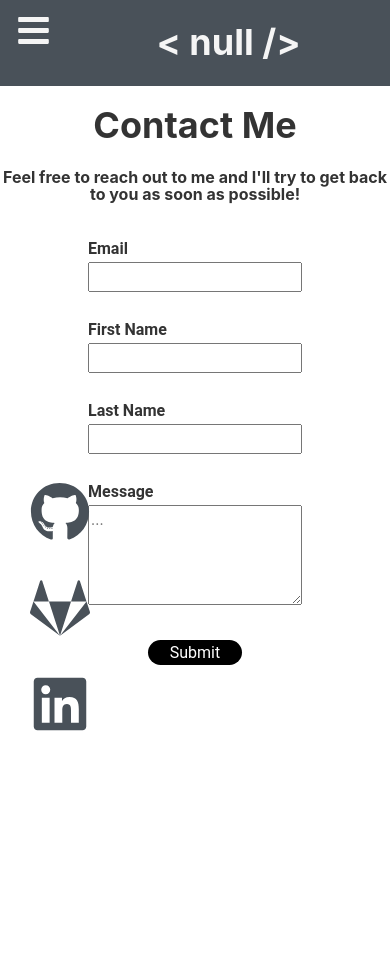
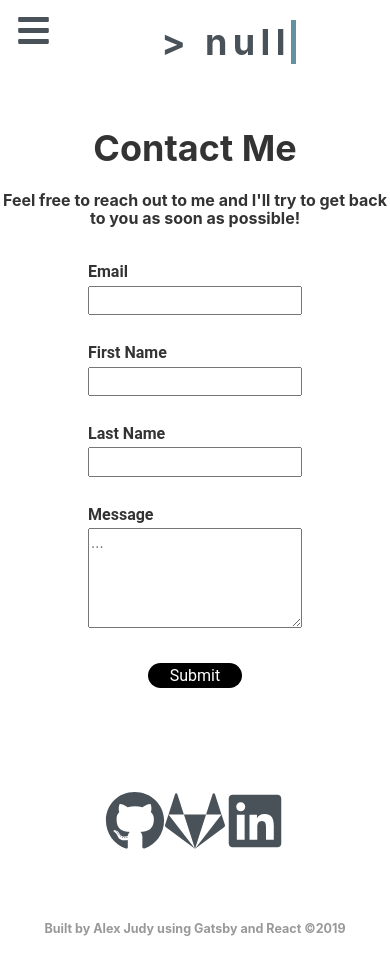
Before and after one commit to alex-judy/portfolio, a Gatsby app: page /contact in a window 390 px wide. Before the commit the page ends 844 px from the top, so only its background shows below. Built offline with nearby package versions, Linux system fonts and the light colour scheme.

Commit message:
Fixed sizing for mobile and cleaned up projects styling. Need to work on content for home page.

```diff
--- /dev/null
+++ b/src/components/footer.jsx
@@ -0,0 +1,19 @@
+import React from 'react'
+
+const Footer = () => (
+  <h6
+    style={{
+      position: 'relative',
+      bottom: 0,
+      width: '100%',
+      textAlign: 'center',
+      marginTop: 15,
+      opacity: 0.5,
+      height: '95%',
+    }}
+  >
+    Built by Alex Judy using Gatsby and React &copy;{new Date().getFullYear()}
+  </h6>
+)
+
+export default Footer
--- /dev/null
+++ b/src/components/header.css
@@ -0,0 +1,30 @@
+.typewriter > a {
+  /* display: flex; */
+  overflow: hidden; /* Ensures the content is not revealed until the animation */
+  border-right: 0.15em solid #62929e; /* The typwriter cursor */
+  white-space: nowrap; /* Keeps the content on a single line */
+  margin: 0 auto; /* Gives that scrolling effect as the typing happens */
+  letter-spacing: 0.15em; /* Adjust as needed */
+  animation: typing 1.5s steps(40, end), blink-caret 0.75s step-end infinite;
+}
+
+/* The typing effect */
+@keyframes typing {
+  from {
+    width: 0;
+  }
+  to {
+    width: 100%;
+  }
+}
+
+/* The typewriter cursor effect */
+@keyframes blink-caret {
+  from,
+  to {
+    border-color: transparent;
+  }
+  50% {
+    border-color: #62929e;
+  }
+}
--- a/src/components/header.jsx
+++ b/src/components/header.jsx
@@ -3,19 +3,19 @@ import PropTypes from 'prop-types'
 import React from 'react'
 
 import Menu from './menu'
+import './header.css'
 
 const Header = ({ siteTitle }) => (
   <div
     id="NavBar"
     style={{
-      backgroundColor: `#495159`,
+      backgroundColor: `transparent`,
       marginBottom: `1.45rem`,
       display: 'flex',
       justifyContent: 'center',
       flexDirection: 'row',
       textAlign: 'center',
       alignItems: 'flex-start',
-      position: 'absolute',
       width: '100%',
     }}
   >
@@ -27,15 +27,15 @@ const Header = ({ siteTitle }) => (
         padding: `1.45rem 1.0875rem`,
       }}
     >
-      <h1 style={{ margin: 0 }}>
+      <h1 class="typewriter" style={{ margin: 0 }}>
         <Link
           to="/"
           style={{
-            color: `whitesmoke`,
+            color: `#495159`,
             textDecoration: `none`,
           }}
         >
-          {`< ${siteTitle} />`}
+          {`> ${siteTitle}`}
         </Link>
       </h1>
     </div>
--- a/src/components/layout.jsx
+++ b/src/components/layout.jsx
@@ -1,46 +1,42 @@
-import React, { useState, useEffect } from 'react'
+import React from 'react'
 import PropTypes from 'prop-types'
 import styled from 'styled-components'
 import { FaGithub, FaGitlab, FaLinkedin } from 'react-icons/fa'
 import { StaticQuery, graphql } from 'gatsby'
 
 import Header from './header'
+import Footer from './footer'
 import './layout.css'
 
 function Layout({ children }) {
-  let [height, setHeight] = useState(0)
-
-  useEffect(() => {
-    let el = document.getElementById('NavBar')
-    setHeight((height = el.offsetHeight))
-  })
-
   const SocialGroup = styled.div`
     position: fixed;
     top: 50%;
     float: left;
     margin: 30px;
+
+    @media only screen and (max-width: 1520px) {
+      display: flex;
+      position: relative;
+      top: initial;
+      float: initial;
+      bottom: 0;
+      max-width: 960px;
+      width: 100%;
+      align-items: evenly-spaced;
+      padding: 50px;
+      justify-content: center;
+      margin: 0px auto;
+      &:first-child > div {
+        margin-right: auto;
+      }
+
+      &:last-child > div {
+        margin-left: auto;
+      }
+    }
   `
-  // TODO: Complete media query for mobile devices. May need to move icons to top of page.
-  // @media only screen and (max-width: 1520px) {
-  //   display: flex;
-  //   position: absolute;
-  //   top: initial;
-  //   float: initial;
-  //   bottom: 0;
-  //   max-width: 960px;
-  //   width: 100%;
-  //   align-items: evenly-spaced;
-  //   justify-content: center;
-  //   margin: 0px auto;
-  //   &:first-child > div {
-  //     margin-right: auto;
-  //   }
 
-  //   &:last-child > div {
-  //     margin-left: auto;
-  //   }
-  // }
   const SocialIcon = styled.div`
     margin-top: 30px;
     &:hover > a:first-child {
@@ -74,7 +70,7 @@ function Layout({ children }) {
               margin: `0 auto`,
               maxWidth: 960,
               padding: ``,
-              paddingTop: height + 20,
+              paddingTop: 20,
             }}
           >
             {children}
@@ -105,6 +101,7 @@ function Layout({ children }) {
               </a>
             </SocialIcon>
           </SocialGroup>
+          <Footer />
         </div>
       )}
     />
--- a/src/components/menu.jsx
+++ b/src/components/menu.jsx
@@ -73,7 +73,7 @@ function Menu() {
         onClick={() => setIsComponentVisible(!isComponentVisible)}
       >
         <span>
-          <FaBars size={35} style={{ color: 'whitesmoke' }} />
+          <FaBars size={35} style={{ color: '#495159' }} />
         </span>
       </MenuToggle>
       {isComponentVisible && (
```
Also changed, not shown: src/components/projectsList.jsx (+9 -1 lines), src/pages/index.jsx (+13 -6 lines).
